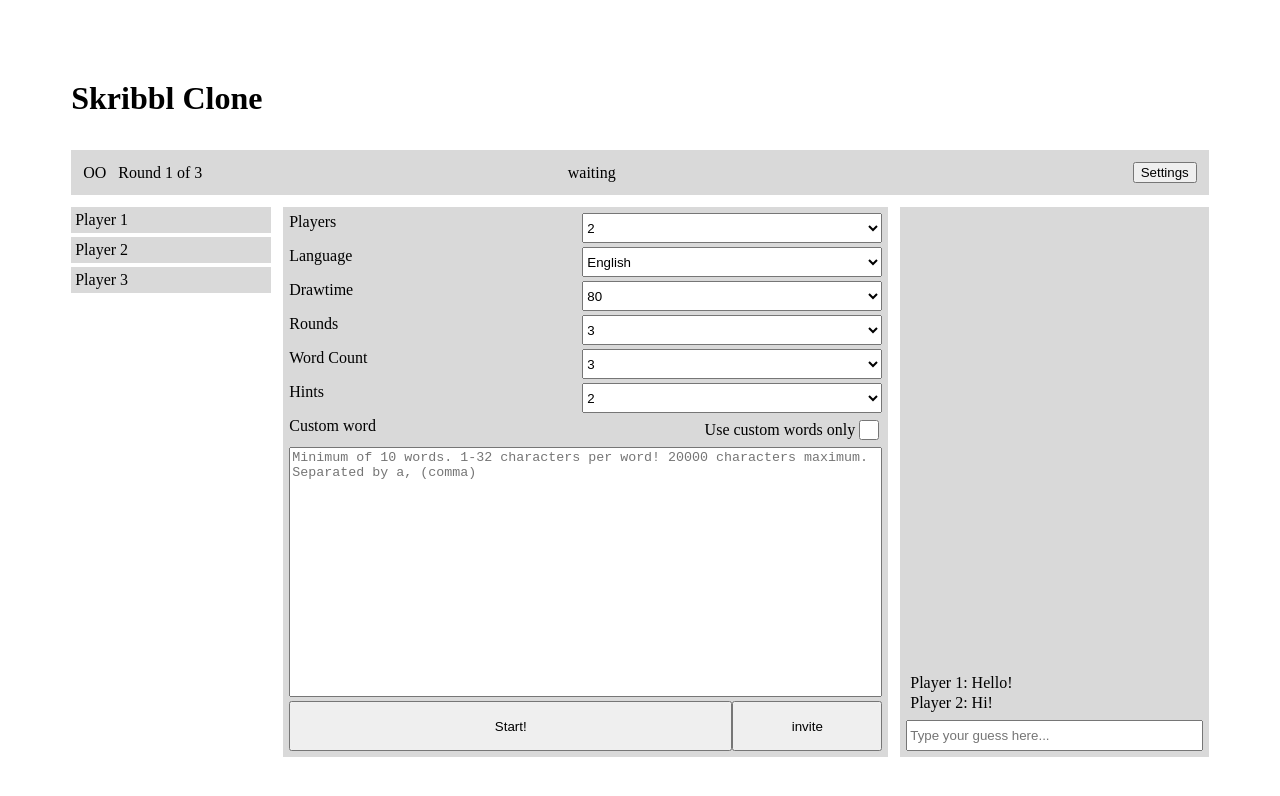
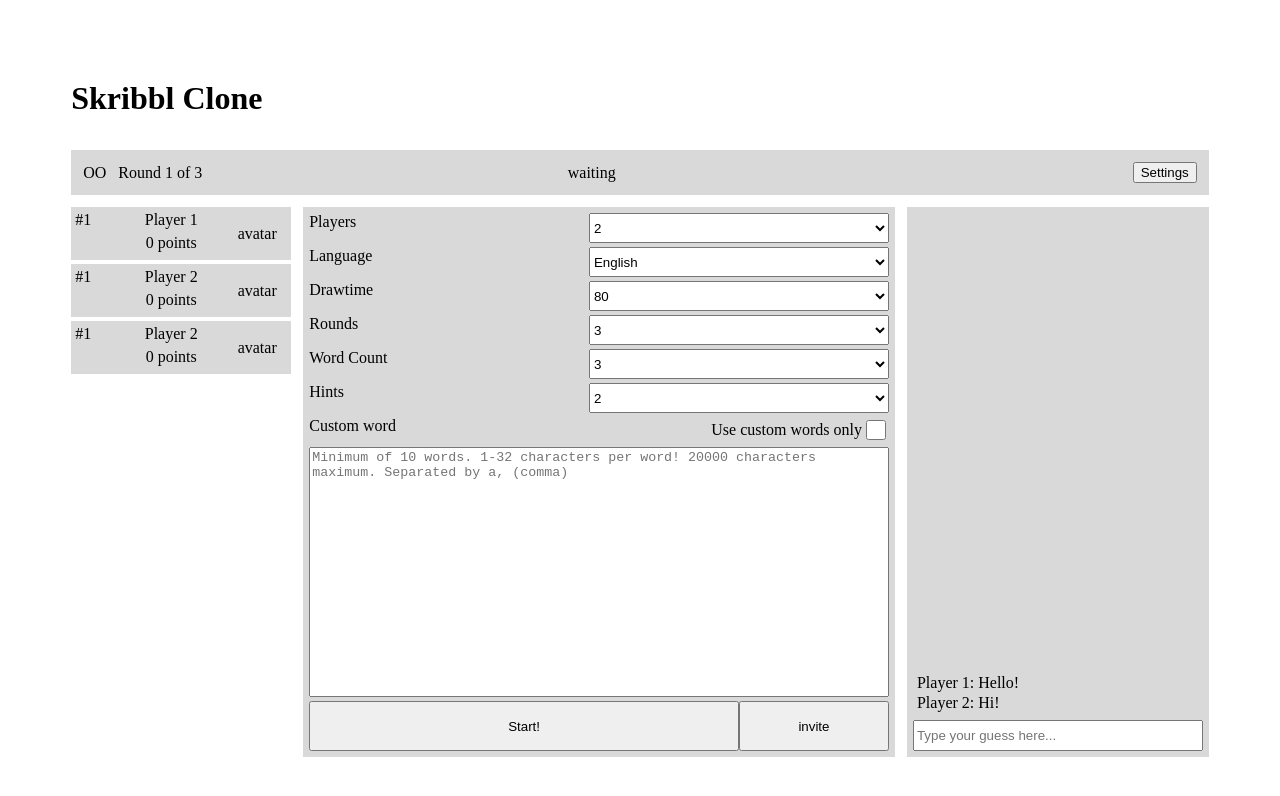
Before and after one commit to Nevil-MS/scribble-clone, a React (Vite) app in the folder frontend/: page / in a window 1280 px wide. Shown: the top 796 px of the page. Built offline with nearby package versions, Linux system fonts and the light colour scheme.

Commit message:
made PlayerList a reusable component

```diff
--- /dev/null
+++ b/frontend/src/components/PlayerList.css
@@ -0,0 +1,40 @@
+.player-list {
+    display: flex;
+    flex-direction: column;
+    min-width: 220px;
+    gap: 4px;
+}
+
+.player-info  {
+    background-color: #d9d9d9;
+    display: grid;
+    grid-template-columns: 40px 1fr 60px;
+    grid-template-rows: 1fr 1fr;
+    min-height: 45px;
+    padding: 4px;
+}
+
+.player-position {
+    grid-column: 1;
+    grid-row: 1;
+
+}
+
+.player-name {
+    grid-column: 2;
+    grid-row: 1;
+    justify-self: center;
+}
+
+.player-points {
+    grid-column: 2;
+    grid-row: 2;
+    justify-self: center;
+}
+
+.player-avatar {
+    grid-column: 3;
+    grid-row: 1 / 3;
+    justify-self: center;
+    align-self: center;
+}
--- /dev/null
+++ b/frontend/src/components/PlayerList.jsx
@@ -0,0 +1,28 @@
+import "./PlayerList.css"
+
+function PlayerList() {
+    return (
+            <div className="player-list">
+                <div className="player-info">
+                    <div className="player-position">#1</div>
+                    <div className="player-name">Player 1</div>
+                    <div className="player-points">0 points</div>
+                    <div className="player-avatar">avatar</div>
+                </div>
+                <div className="player-info">
+                    <div className="player-position">#1</div>
+                    <div className="player-name">Player 2</div>
+                    <div className="player-points">0 points</div>
+                    <div className="player-avatar">avatar</div>
+                </div>
+                <div className="player-info">
+                    <div className="player-position">#1</div>
+                    <div className="player-name">Player 2</div>
+                    <div className="player-points">0 points</div>
+                    <div className="player-avatar">avatar</div>
+                </div>
+            </div>
+    )
+}
+
+export default PlayerList
--- a/frontend/src/pages/LobbyPage.css
+++ b/frontend/src/pages/LobbyPage.css
@@ -10,18 +10,6 @@
 .lobby-info {
     display: flex;
     gap: 12px;
-}
-
-.player-list {
-    display: flex;
-    flex-direction: column;
-    min-width: 200px;
-    gap: 4px;
-}
-
-.player-list div {
-    background-color: #d9d9d9;
-    padding: 4px;
 }
 
 .game-settings {
--- a/frontend/src/pages/LobbyPage.jsx
+++ b/frontend/src/pages/LobbyPage.jsx
@@ -1,6 +1,7 @@
 import GameTitle from "../components/GameTitle"
 import GameStatusBar from "../components/GameStatusBar"
 import Chat from "../components/Chat"
+import PlayerList from "../components/PlayerList"
 import "./LobbyPage.css"
 
 function LobbyPage() {
@@ -16,11 +17,7 @@ function LobbyPage() {
                 <div className="lobby-info">
                     {/*lobby-info has three children player-list, lobby-settings, chat*/}
 
-                    <div className="player-list">
-                        <div>Player 1</div>
-                        <div>Player 2</div>
-                        <div>Player 3</div>
-                    </div>
+                    <PlayerList />
 
 
                     <div className="game-settings">
```
